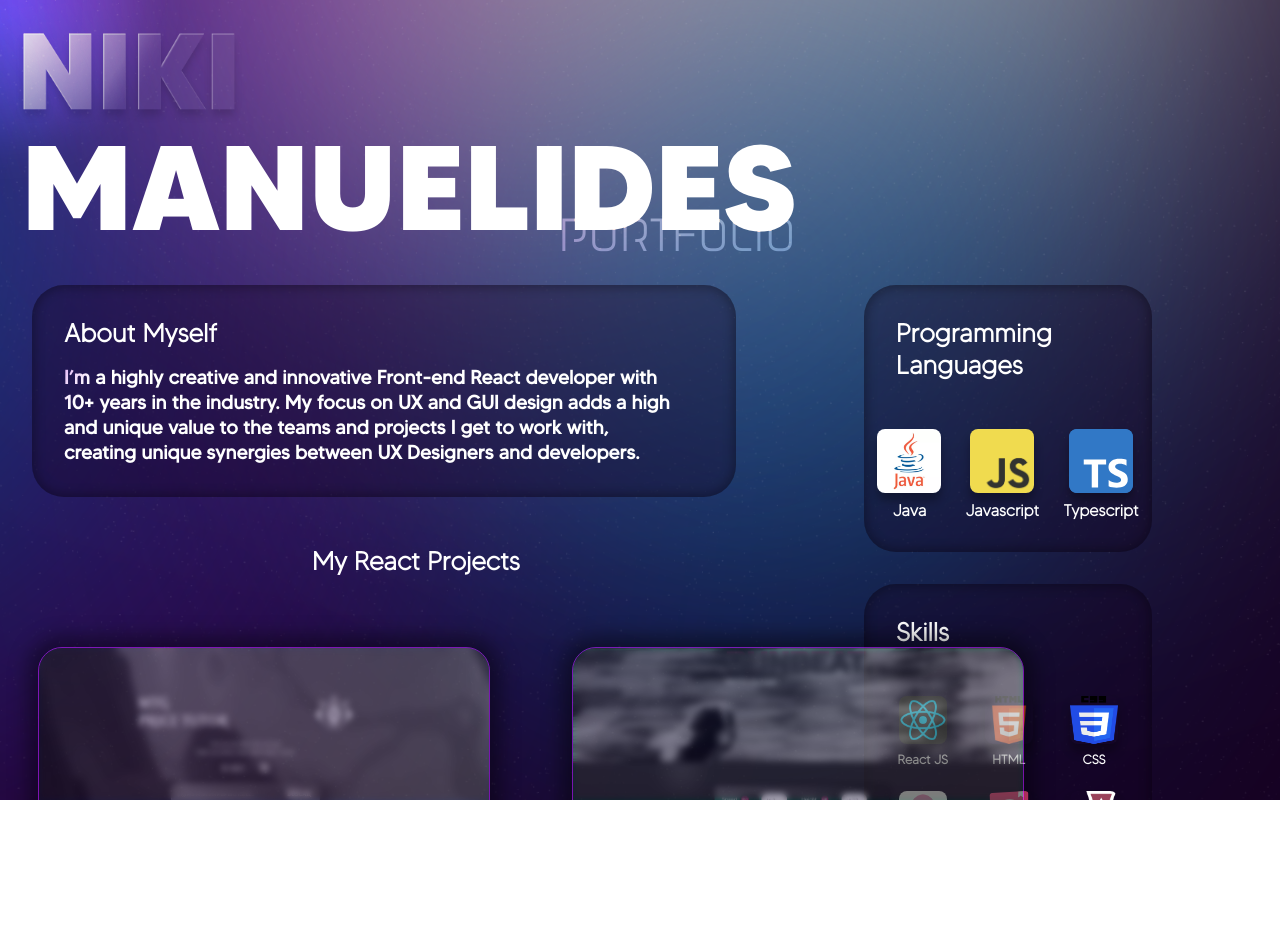
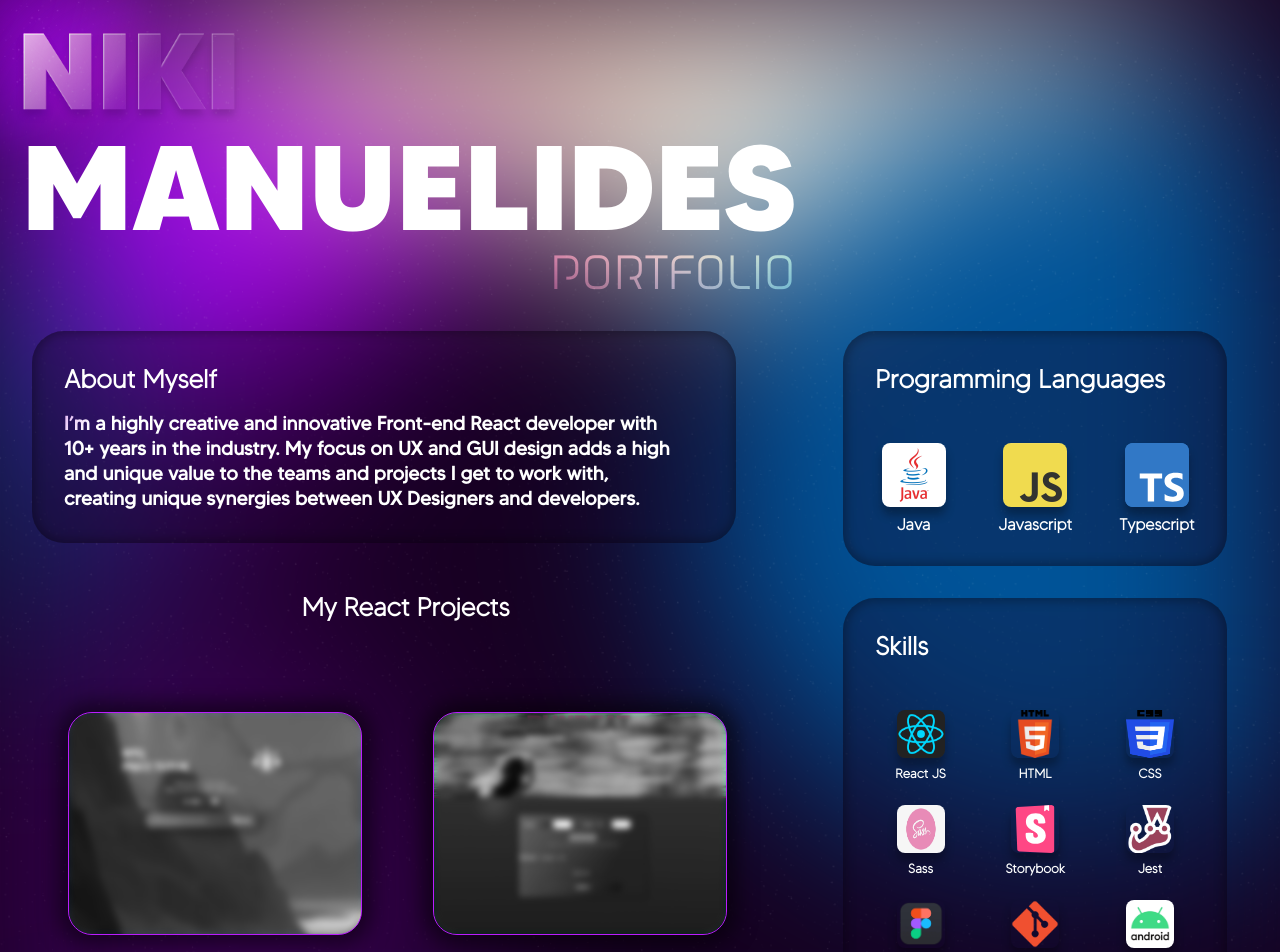
Before and after one commit to nmanuelides/portfolio, a React (Create React App) app: page / in a window 1280 px wide. Shown: the top 952 px of the page. Before the commit the page ends 800 px from the top, so only its background shows below. Built offline with nearby package versions, Linux system fonts and the light colour scheme.

Commit message:
simplified jsx, rearranged css, fixed thumbnail sizes, changed some fonts and some fairy dust

```diff
--- a/src/App.scss
+++ b/src/App.scss
@@ -33,12 +33,16 @@
 * {
   // border: 1px solid red;
 }
+
+body {
+  background: $darker-grape;
+}
 .App {
   display: flex;
   flex-direction: column;
-  height: 100svh;
-  width: 100svw;
-  background-size: auto;
+  height: 100%;
+  width: 100%;
+  max-width: 1920px;
   position: relative;
   overflow: hidden;
 
@@ -60,7 +64,6 @@
       height: auto;
       background: linear-gradient(130deg, rgba(255, 255, 255, 0.4), rgba(255, 255, 255, 0.05));
       color: transparent;
-      // mix-blend-mode: overlay;
       background-clip: text;
     }
     p {
@@ -72,38 +75,23 @@
       display: flex;
       flex-direction: column;
       margin-left: 6px;
-      p {
+
+      &__manuelides {
         font-family: "TommyBold";
         color: white;
         position: relative;
       }
 
-      p:after {
-        content: "MANUELIDES";
-        width: 100%;
-        height: 100%;
-        position: absolute;
-        top: 0;
-        left: 0;
-        font-family: "TommyBold";
-        background-image: linear-gradient(90deg, transparent 35%, white 50%, transparent 65%);
-        background-size: 300%;
-        background-clip: text;
-        background-position: right;
-        mix-blend-mode: overlay;
-        color: transparent;
-        animation: moveShine 2s forwards;
-        animation-delay: 2s;
-      }
-      span {
+      &__portfolio {
         display: flex;
         align-self: flex-end;
         margin: 0;
-        font-size: calc(3vh + 1.4rem);
+        font-size: 3rem;
         font-family: "Skyer";
         mix-blend-mode: overlay;
+        line-height: 3rem;
         color: $peach;
-        margin-top: calc(1vh - 3.4rem);
+        margin-top: 16px;
         animation: subtitleMoveIn 1.2s ease-in-out forwards;
         animation-delay: 2s;
       }
@@ -114,6 +102,7 @@
     display: flex;
     width: 100svw;
     height: 100svh;
+    margin-top: 32px;
 
     .left-column {
       display: flex;
@@ -158,22 +147,28 @@
         font-size: 1.6rem;
       }
       .thumbnails-container {
-        display: flex;
-        justify-content: flex-start;
+        display: grid;
+        width: 90%;
+        margin-left: 32px;
+        grid-template-columns: 1fr 1fr;
+        grid-template-rows: 340px;
+        justify-items: center;
         align-items: center;
-        margin-left: 1.8rem;
-        gap: 64px;
         z-index: 100;
 
         .thumbnail-container {
           display: flex;
+          justify-content: center;
+          align-items: center;
+          width: 100%;
+          max-width: 450px;
+          height: 100%;
           flex-direction: column;
-          align-items: center;
           position: relative;
           top: 0;
 
           .thumbnail-title {
-            font-family: "Skyer";
+            font-family: "TommyRegular";
             font-size: 1.2rem;
             color: $arrakis-sand;
             position: relative;
@@ -198,61 +193,25 @@
             bottom: -85%;
             left: 30px;
           }
-
-          .right-info-card,
-          .left-info-card {
-            &__container-hidden {
-              display: flex;
-              position: absolute;
-              top: 90%;
-              width: 80%;
-              height: 0;
-              border-radius: 0 0 6px 6px;
-              transform: scaleY(0);
-              transform-origin: 50% 0%;
-              transition: all 0.25s ease-in-out;
-              color: transparent;
-              z-index: -2;
-            }
-
-            &__container-visible {
-              display: flex;
-              position: absolute;
-              top: 99%;
-              width: 80%;
-              height: fit-content;
-              border-radius: 0 0 6px 6px;
-              transform: scaleY(1);
-              transform-origin: 10% 0%;
-              transition: all 0.5s ease-in-out;
-              background: linear-gradient(130deg, rgba(255, 255, 255, 0.2) -30%, rgba(255, 255, 255, 0.005) 100%);
-              backdrop-filter: blur(100px);
-              z-index: -2;
-
-              .description-text {
-                background-image: linear-gradient(130deg, $arrakis-sand 30%, $light-grape 40%, $arrakis-sand 50%);
-                background-size: 200% 300%;
-                background-clip: text;
-                padding: 6px 24px;
-                font-family: "TommyRegular";
-                color: transparent;
-                animation: descriptionTextBgFX 2s ease-in-out forwards;
-              }
-            }
-          }
         }
 
         .thumbnail {
           display: flex;
           justify-content: center;
           align-items: center;
-          width: 470px;
-          height: 320px;
+          width: 80%;
+          height: 65%;
+          border: 1px solid #bb1cff;
+          background-size: cover;
+          background-position: center center;
           transform: scale(0);
           animation: thumbnailIn 2s ease-in-out forwards;
           animation-delay: 1s;
           border-radius: 24px;
           position: relative;
+          box-shadow: 0 0 20px 10px rgba(0, 0, 0, 0.5);
+          transition: all 0.3s ease-in-out;
+          overflow: hidden;
 
           .go-to-button {
             &__hidden {
@@ -292,86 +251,104 @@
               box-shadow: 0 0 8px 5px rgba(0, 0, 0, 0.3);
             }
           }
-          .left-thumbnail {
-            width: 450px;
-            height: 300px;
-            border: 1px solid #bb1cff;
-            border-radius: 24px;
-            position: relative;
-            background-image: url("./assets/mtgpt-thumbnail.png");
-            background-size: cover;
-            overflow: hidden;
-            background-position: center center;
-            transition: all 0.3s ease-in-out;
-            box-shadow: 0 0 20px 10px rgba(0, 0, 0, 0.7);
-            opacity: 0.6;
+        }
+        .thumbnail.left {
+          background-image: url("./assets/mtgpt-thumbnail.png");
+        }
+        .thumbnail.left:hover {
+          width: 100%;
+          height: 85%;
+          box-shadow: 0 0 10px rgba(0, 0, 0, 0.7);
+          opacity: 1;
+          transition: all 0.3s ease-in-out;
+        }
+
+        .thumbnail.left::after {
+          content: "";
+          width: 100%;
+          height: 100%;
+          position: absolute;
+          backdrop-filter: blur(3px) saturate(0);
+        }
+
+        .thumbnail.left:hover:after {
+          backdrop-filter: blur(0);
+          transition: all 0.3s ease-in-out;
+        }
+
+        .thumbnail.right {
+          background-image: url("./assets/runbeat-thumbnail.png");
+        }
+        .thumbnail.right:hover {
+          width: 100%;
+          height: 100%;
+          box-shadow: 0 0 10px rgba(0, 0, 0, 0.7);
+          opacity: 1;
+          transition: all 0.3s ease-in-out;
+        }
+
+        .thumbnail.right::after {
+          content: "";
+          width: 100%;
+          height: 100%;
+          position: absolute;
+          backdrop-filter: blur(3px) saturate(0);
+        }
+
+        .thumbnail.right:hover:after {
+          backdrop-filter: blur(0);
+          transition: all 0.3s ease-in-out;
+        }
+
+        .right-info-card,
+        .left-info-card {
+          &__container-hidden {
+            display: flex;
+            position: absolute;
+            top: 90%;
+            width: 80%;
+            height: 0;
+            border-radius: 0 0 6px 6px;
+            transform: scaleY(0);
+            transform-origin: 50% 0%;
+            transition: all 0.25s ease-in-out;
+            color: transparent;
+            z-index: -2;
           }
 
-          .left-thumbnail:hover {
-            width: 470px;
-            height: 320px;
-            box-shadow: 0 0 10px rgba(0, 0, 0, 0.7);
-            opacity: 1;
-            transition: all 0.3s ease-in-out;
-          }
+          &__container-visible {
+            display: flex;
+            position: absolute;
+            top: 99%;
+            width: 80%;
+            height: fit-content;
+            border-radius: 0 0 6px 6px;
+            transform: scaleY(1);
+            transform-origin: 10% 0%;
+            transition: all 0.5s ease-in-out;
+            background: linear-gradient(130deg, rgba(255, 255, 255, 0.2) -30%, rgba(255, 255, 255, 0.005) 100%);
+            backdrop-filter: blur(100px);
+            z-index: -2;
 
-          .left-thumbnail::after {
-            content: "";
-            width: 100%;
-            height: 100%;
-            position: absolute;
-            backdrop-filter: blur(3px) saturate(0);
-          }
-
-          .left-thumbnail:hover:after {
-            backdrop-filter: blur(0);
-            transition: all 0.3s ease-in-out;
-          }
-
-          .right-thumbnail {
-            width: 450px;
-            height: 300px;
-            position: relative;
-            border: 1px solid #bb1cff;
-            border-radius: 24px;
-            overflow: hidden;
-            background-image: url("./assets/runbeat-thumbnail.png");
-            background-size: cover;
-            background-position: center center;
-            transition: all 0.3s ease-in-out;
-            box-shadow: 0 0 20px 10px rgba(0, 0, 0, 0.7);
-            opacity: 0.6;
-          }
-
-          .right-thumbnail:hover {
-            width: 470px;
-            height: 320px;
-            box-shadow: 0 0 10px rgba(0, 0, 0, 0.7);
-            opacity: 1;
-            transition: all 0.3s ease-in-out;
-          }
-
-          .right-thumbnail::after {
-            content: "";
-            width: 100%;
-            height: 100%;
-            position: absolute;
-            backdrop-filter: blur(3px) saturate(0) hue-rotate(40deg);
-          }
-
-          .right-thumbnail:hover:after {
-            backdrop-filter: blur(0);
-            transition: all 0.3s ease-in-out;
+            .description-text {
+              background-image: linear-gradient(130deg, $arrakis-sand 30%, $light-grape 40%, $arrakis-sand 50%);
+              background-size: 200% 300%;
+              background-clip: text;
+              padding: 6px 24px;
+              font-family: "TommyRegular";
+              color: transparent;
+              animation: descriptionTextBgFX 2s ease-in-out forwards;
+            }
           }
         }
       }
     }
     .right-column {
       width: 35%;
-      // background: rgba(purple, 0.5);
+      margin-right: 32px;
       .skills-container {
         height: auto;
-        width: 50%;
+        width: 25svw;
         padding: 32px;
         margin-left: 32px;
         border-radius: 32px;
@@ -388,9 +365,11 @@
 
         &__languages {
           margin-top: 48px;
-          display: flex;
+          display: grid;
+          grid-template-columns: 33% 33% 33%;
           justify-content: center;
-          gap: 24px
+          gap: 16px;
+          width: 100%;
         }
 
         &__skills {
@@ -399,7 +378,7 @@
           grid-template-columns: 1fr 1fr 1fr;
           grid-template-rows: auto;
           justify-content: center;
-          gap: 24px
+          gap: 24px;
         }
         &__skills > :last-child {
           grid-column: 2;
@@ -429,16 +408,6 @@
     background: black;
     animation: fadeToBlack 0.8s ease-in-out forwards;
   }
-}
-
-.App::before {
-  content: "";
-  width: 100%;
-  height: 100%;
-  position: absolute;
-  background-image: url("./assets/sand.png");
-  background-size: 45%;
-  z-index: -2;
 }
 
 .App::after {
--- a/src/App.tsx
+++ b/src/App.tsx
@@ -48,8 +48,8 @@ function App() {
       <header className="App-header">
         <img src={niki} className="niki" />
         <div className="header-subtitle">
-          <p>MANUELIDES</p>
-          <span>portfolio</span>
+          <p className="header-subtitle__manuelides">MANUELIDES</p>
+          <p className="header-subtitle__portfolio">portfolio</p>
         </div>
       </header>
       <section className="main-content">
@@ -64,9 +64,8 @@ function App() {
           <div className="thumbnails-container">
             <div className="thumbnail-container">
               <p className={leftThumbnailHovered ? "thumbnail-title" : "thumbnail-title__hidden"}>MTG Price Tutor</p>
-              <div className="thumbnail">
               <div
-                  className="left-thumbnail"
+                className="thumbnail left"
                 onMouseEnter={() => setLeftThumbnailHovered(true)}
                 onMouseLeave={() => setLeftThumbnailHovered(false)}
               >
@@ -77,7 +76,6 @@ function App() {
                   GO TO
                 </button>
               </div>
-              </div>
               <div
                 className={
                   leftThumbnailHovered ? "left-info-card__container-visible" : "left-info-card__container-hidden"
@@ -87,10 +85,9 @@ function App() {
               </div>
             </div>
             <div className="thumbnail-container">
-              <p className={rightThumbnailHovered ? "thumbnail-title" : "thumbnail-title__hidden"}>RUNBEAT</p>
-              <div className="thumbnail">
+              <p className={rightThumbnailHovered ? "thumbnail-title" : "thumbnail-title__hidden"}>RUNBEAT (WiP)</p>
               <div
-                  className="right-thumbnail"
+                className="thumbnail right"
                 onMouseEnter={() => setRightThumbnailHovered(true)}
                 onMouseLeave={() => setRightThumbnailHovered(false)}
               >
@@ -100,7 +97,6 @@ function App() {
                 >
                   GO TO
                 </button>
-                </div>
               </div>
               <div
                 className={
--- a/src/components/logo-tile/styles/desktop.scss
+++ b/src/components/logo-tile/styles/desktop.scss
@@ -5,8 +5,8 @@
     align-items: center;
 
     &__image.medium {
-        width: 64px;
-        height: 64px;
+        width: 75%;
+        max-width: 64px;
         border-radius: 8px;
         box-shadow: 0px 8px 10px 0px rgba(0, 0, 0, 0.3);
     }
--- a/src/components/spheres/src/Spheres.tsx
+++ b/src/components/spheres/src/Spheres.tsx
@@ -1,8 +1,10 @@
-import '../styles/desktop.scss';
+import "../styles/desktop.scss";
+import { useIsMobile } from "../../../hooks/useIsMobile";
 
-const Spheres = () => {
+const Spheres = () =>  {
+  const isMobile: boolean = useIsMobile();
   return (
-    <div className="spheres-container">
+    <div className={isMobile ? "spheres-container-mobile" : "spheres-container"}>
       <div className="sphere1" />
       <div className="sphere2" />
       <div className="sphere3" />
--- a/src/components/spheres/styles/desktop.scss
+++ b/src/components/spheres/styles/desktop.scss
@@ -1,4 +1,4 @@
-@import '../../../colors.scss';
+@import "../../../colors.scss";
 $spheres-speed: 20s;
 
 .spheres-container {
@@ -7,6 +7,8 @@ $spheres-speed: 20s;
   position: absolute;
   background: $darker-grape;
   z-index: -2;
+  filter: blur(100px);
+  overflow: hidden;
 
   .sphere1 {
     height: 65%;
@@ -16,12 +18,16 @@ $spheres-speed: 20s;
     position: absolute;
     top: -20%;
     left: -20%;
-      filter: blur(200px);
-      animation: sphere4Orbit $spheres-speed linear alternate infinite;
+    animation: sphere4Orbit $spheres-speed ease-in-out alternate infinite;
   }
 
   @keyframes sphere1Orbit {
-      100% {top: 40%; left:40%; transform: rotate(360deg); transform-origin: -50% 50%;}
+    100% {
+      top: 40%;
+      left: 40%;
+      transform: rotate(360deg);
+      transform-origin: -50% 50%;
+    }
   }
   .sphere2 {
     height: 80%;
@@ -31,12 +37,16 @@ $spheres-speed: 20s;
     position: absolute;
     bottom: -20%;
     left: -40%;
-      filter: blur(200px);
-      animation: sphere4Orbit $spheres-speed linear alternate infinite;
+    animation: sphere2Orbit $spheres-speed ease-in-out alternate infinite;
   }
 
   @keyframes sphere2Orbit {
-      100% {top: 40%; left:40%; transform: rotate(360deg); transform-origin: -20% 10%;}
+    100% {
+      top: 40%;
+      left: 40%;
+      transform: rotate(360deg);
+      transform-origin: -20% 10%;
+    }
   }
   .sphere3 {
     height: 70%;
@@ -46,12 +56,16 @@ $spheres-speed: 20s;
     position: absolute;
     top: 8%;
     left: -55%;
-      filter: blur(200px);
-      animation: sphere4Orbit $spheres-speed linear alternate infinite;
+    animation: sphere4Orbit $spheres-speed ease-in-out alternate infinite;
   }
 
   @keyframes sphere3Orbit {
-      100% {top: 10%; left:80%; transform: rotate(360deg); transform-origin: 10% -50%;}
+    100% {
+      top: 10%;
+      left: 80%;
+      transform: rotate(360deg);
+      transform-origin: 10% -50%;
+    }
   }
 
   .sphere4 {
@@ -62,12 +76,14 @@ $spheres-speed: 20s;
     position: absolute;
     top: -40%;
     left: 30%;
-      filter: blur(200px);
-      animation: sphere4Orbit $spheres-speed linear infinite;
+    animation: sphere4Orbit $spheres-speed ease-in-out infinite;
   }
 
   @keyframes sphere4Orbit {
-      100% {transform: rotate(360deg); transform-origin: right;}
+    100% {
+      transform: rotate(360deg);
+      transform-origin: right;
+    }
   }
 
   .sphere5 {
@@ -78,12 +94,16 @@ $spheres-speed: 20s;
     position: absolute;
     top: 5%;
     left: 85%;
-      filter: blur(200px);
-      animation: sphere5Orbit $spheres-speed linear alternate infinite;
+    animation: sphere5Orbit $spheres-speed ease-in-out alternate infinite;
   }
 
   @keyframes sphere5Orbit {
-      100% {top: 10%; left:-30%; transform: rotate(360deg); transform-origin: -15% -55%;}
+    100% {
+      top: 10%;
+      left: -30%;
+      transform: rotate(360deg);
+      transform-origin: -15% -55%;
+    }
   }
 
   .sphere6 {
@@ -94,12 +114,19 @@ $spheres-speed: 20s;
     position: absolute;
     top: -30%;
     left: 15%;
-      filter: blur(200px);
-      animation: sphere4Orbit $spheres-speed linear alternate infinite;
+    animation: sphere4Orbit $spheres-speed ease-in-out alternate infinite;
   }
 
   @keyframes sphere6Orbit {
-      100% {top: 5%; left:30%; transform: rotate(360deg); transform-origin: 15% 45%;}
+    100% {
+      top: 5%;
+      left: 30%;
+      transform: rotate(360deg);
+      transform-origin: 15% 45%;
+    }
+  }
 }
 
+.spheres-container-mobile {
+  @extend .spheres-container;
 }
```
Also changed, not shown: src/hooks/useIsMobile.ts (+4 -5 lines), src/assets/java-logo.png, src/assets/js-logo.png. Lines whose indentation alone changed are shown as unchanged.
